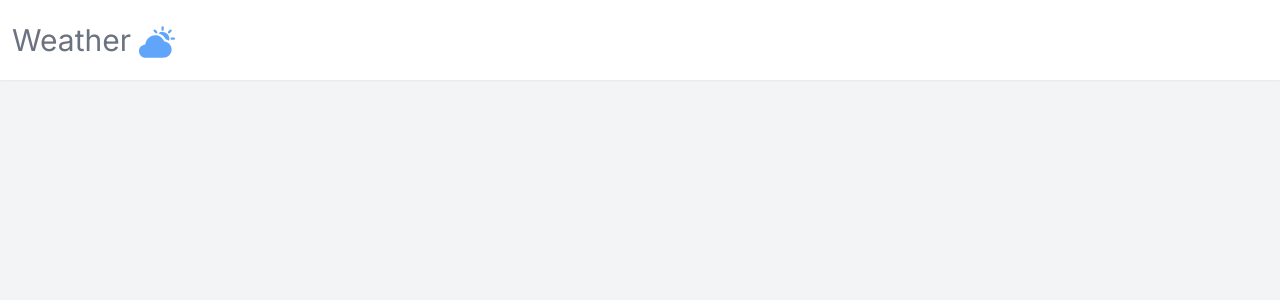
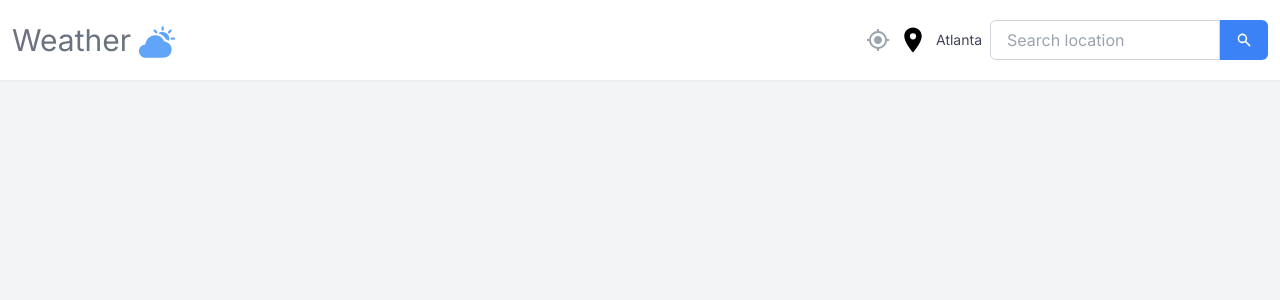
Before and after one commit to ProfoundlyParker/forecast-finder, a Next.js app: page / in a window 1280 px wide. Shown: the top 300 px of the page. Built offline with nearby package versions, Linux system fonts and the light colour scheme; no server answers.

Commit message:
Adding NavBar + SearchBox component + API call

```diff
--- a/package.json
+++ b/package.json
@@ -9,10 +9,14 @@
     "lint": "next lint"
   },
   "dependencies": {
+    "@tanstack/react-query": "^5.18.0",
+    "axios": "^1.6.7",
+    "clsx": "^2.1.0",
     "next": "14.1.0",
     "react": "^18",
     "react-dom": "^18",
-    "react-icons": "^5.0.1"
+    "react-icons": "^5.0.1",
+    "tailwind-merge": "^2.2.1"
   },
   "devDependencies": {
     "@types/node": "^20",
--- a/src/app/layout.tsx
+++ b/src/app/layout.tsx
@@ -1,22 +1,32 @@
-import type { Metadata } from "next";
+'use client'
+
+// import type { Metadata } from "next";
 import { Inter } from "next/font/google";
 import "./globals.css";
+import {
+  QueryClient,
+  QueryClientProvider,
+  useQuery,
+} from '@tanstack/react-query'
 
 const inter = Inter({ subsets: ["latin"] });
 
-export const metadata: Metadata = {
-  title: "Create Next App",
-  description: "Generated by create next app",
-};
+// export const metadata: Metadata = {
+//   title: "Create Next App",
+//   description: "Generated by create next app",
+// };
 
 export default function RootLayout({
   children,
 }: Readonly<{
   children: React.ReactNode;
 }>) {
+  const queryClient = new QueryClient()
   return (
     <html lang="en">
-      <body className={inter.className}>{children}</body>
+      <QueryClientProvider client={queryClient}>
+        <body className={inter.className}>{children}</body>
+      </QueryClientProvider>
     </html>
   );
 }
--- a/src/app/page.tsx
+++ b/src/app/page.tsx
@@ -1,6 +1,76 @@
+'use client'
+
 import { Navbar } from "@/components/Navbar";
+import { useQuery } from "@tanstack/react-query";
+import axios from "axios";
+
+
+interface WeatherDetail {
+  dt: number;
+  main: {
+    temp: number;
+    feels_like: number;
+    temp_min: number;
+    temp_max: number;
+    pressure: number;
+    sea_level: number;
+    grnd_level: number;
+    humidity: number;
+    temp_kf: number;
+  };
+  weather: {
+    id: number;
+    main: string;
+    description: string;
+    icon: string;
+  }[];
+  clouds: {
+    all: number;
+  };
+  wind: {
+    speed: number;
+    deg: number;
+    gust: number;
+  };
+  visibility: number;
+  pop: number;
+  sys: {
+    pod: string;
+  };
+  dt_txt: string;
+}
+
+interface WeatherData {
+  cod: string;
+  message: number;
+  cnt: number;
+  list: WeatherDetail[];
+  city: {
+    id: number;
+    name: string;
+    coord: {
+      lat: number;
+      lon: number;
+    };
+    country: string;
+    population: number;
+    timezone: number;
+    sunrise: number;
+    sunset: number;
+  };
+}
 
 export default function Home() {
+  const { isPending, error, data } = useQuery<WeatherData>({
+    queryKey: ['repoData'],
+    queryFn: async () => {
+    const {data} = await axios.get("https://api.openweathermap.org/data/2.5/forecast?q=atlanta&APPID=${process.env.NEXT_PUBLIC_WEATHER_KEY}&cnt=56");
+    return data;
+}})
+
+// console.log("data: ", data);
+
+  if (isPending) return 'Loading...'
   return (
     <div className="flex flex-col gap-4 bg-gray-100 min-h-screen">
       <Navbar />
--- a/src/components/Navbar.tsx
+++ b/src/components/Navbar.tsx
@@ -1,5 +1,6 @@
-import * as React from 'react';
 import { IoPartlySunny } from "react-icons/io5";
+import { MdMyLocation, MdLocationOn } from "react-icons/md";
+import { SearchBox } from "./SearchBox";
 
 type Props = {
 
@@ -13,6 +14,14 @@ export const Navbar: React.FC<Props> = (props) => {
                 <h2 className='text-gray-500 text-3xl'>Weather</h2>
                 <IoPartlySunny className='text-4xl mt-1 text-blue-400' />
             </p>
+            <section className='flex gap-2 items-center'>
+                <MdMyLocation className='text-2xl text-gray-400 hover:opacity-80 cursor-pointer'/>
+                <MdLocationOn className='text-3xl'/>
+                <p className='text-slate-900/80 text-sm'>Atlanta</p>
+                <div>
+                    <SearchBox />
+                </div>
+            </section>
         </div>
       </nav>
     );
--- /dev/null
+++ b/src/components/SearchBox.tsx
@@ -0,0 +1,29 @@
+import { cn } from '@/utils/cn';
+import { HiSearch } from "react-icons/hi";
+
+type Props = {
+    className?: string;
+    value: string;
+    onChange: React.ChangeEventHandler<HTMLInputElement>|undefined;
+    onSubmit: React.FormEventHandler<HTMLFormElement>|undefined;
+}
+
+export const SearchBox: React.FC<Props> = (props: Props) => {
+    return (
+        <form onSubmit={props.onSubmit}
+        className={cn(
+            "flex relative items-center justify-center h-10 ",
+             props.className
+             )}>
+            <input
+            type="text"
+            value={props.value}
+            onChange={props.onChange}
+            placeholder="Search location"
+            className="px-4 py-2 w-[230px] border border-gray-300 rounded-l-md focus:outline-none focus:border-blue-500 h-full"/>
+            <button className="px-4 py-[9px] bg-blue-500 text-white rounded-r-md focus:outline-none hover:bg-blue-600 h-full">
+             <HiSearch />
+            </button>
+        </form>
+    )
+}
--- /dev/null
+++ b/src/utils/cn.ts
@@ -0,0 +1,7 @@
+import clsx from "clsx";
+import { ClassValue } from "clsx";
+import { twMerge } from "tailwind-merge";
+
+export const cn = (...inputs: ClassValue[]) => {
+    return twMerge(clsx(...inputs));
+}
```
Also changed, not shown: 1 other file (tests, documents, lock files or other folders).
